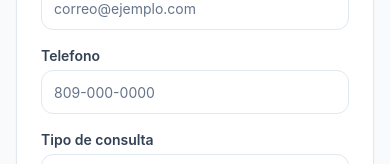
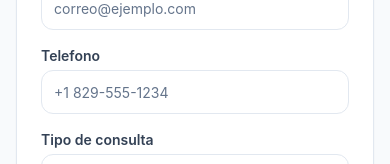
Before and after one commit to perspective0/SaludCLick, a Next.js app in the folder frontend/: page /contact in a window 390 px wide. Shown: the part 1198-1362 px from the top of the page. Built offline with nearby package versions, Linux system fonts and the light colour scheme; no server answers.

Commit message:
fix: use 829 phone examples in forms

```diff
--- a/frontend/app/admin/health-centers/create/page.tsx
+++ b/frontend/app/admin/health-centers/create/page.tsx
@@ -274,7 +274,7 @@ export default function AdminCreateHealthCenterPage() {
                         type="text"
                         value={form.phone}
                         onChange={(e) => handleChange('phone', e.target.value)}
-                        placeholder="+1 809 123 4567"
+                        placeholder="+1 829-555-1234"
                         className="w-full pl-10 pr-4 py-2.5 border border-gray-300 rounded-xl focus:outline-none focus:ring-2 focus:ring-blue-500 focus:border-transparent"
                       />
                     </div>
--- a/frontend/app/admin/users/create/page.tsx
+++ b/frontend/app/admin/users/create/page.tsx
@@ -227,7 +227,7 @@ export default function AdminCreateUserPage() {
                         type="text"
                         value={form.phone}
                         onChange={(e) => handleChange('phone', maskPhone(e.target.value))}
-                        placeholder="+1 809 123 4567"
+                        placeholder="+1 829-555-1234"
                         className="w-full pl-10 pr-4 py-2.5 border border-gray-300 rounded-xl focus:outline-none focus:ring-2 focus:ring-blue-500 focus:border-transparent"
                       />
                     </div>
--- a/frontend/app/contact/page.tsx
+++ b/frontend/app/contact/page.tsx
@@ -92,7 +92,7 @@ export default function ContactPage() {
             <div className="grid gap-4 md:grid-cols-2">
               <Field label={en ? 'Full name' : 'Nombre completo'} name="name" placeholder={en ? 'Your name' : 'Tu nombre'} required />
               <Field label={en ? 'Email address' : 'Correo electronico'} name="email" placeholder="correo@ejemplo.com" type="email" required />
-              <Field label={en ? 'Phone' : 'Telefono'} name="phone" placeholder="809-000-0000" mask={maskPhone} />
+              <Field label={en ? 'Phone' : 'Telefono'} name="phone" placeholder="+1 829-555-1234" mask={maskPhone} />
               <label>
                 <span className="mb-1 block text-sm font-semibold text-slate-700">{en ? 'Request type' : 'Tipo de consulta'}</span>
                 <select
--- a/frontend/app/register/page.tsx
+++ b/frontend/app/register/page.tsx
@@ -468,7 +468,7 @@ function RegisterContent() {
                   <input
                     type="tel"
                     name="phone"
-                    placeholder="+1 809 123 4567"
+                    placeholder="+1 829-555-1234"
                     value={formData.phone}
                     onChange={handleChange}
                     className="w-full pl-10 pr-4 py-3 border border-gray-300 rounded-xl focus:outline-none focus:ring-2 focus:ring-blue-500 focus:border-transparent transition-all"
```
